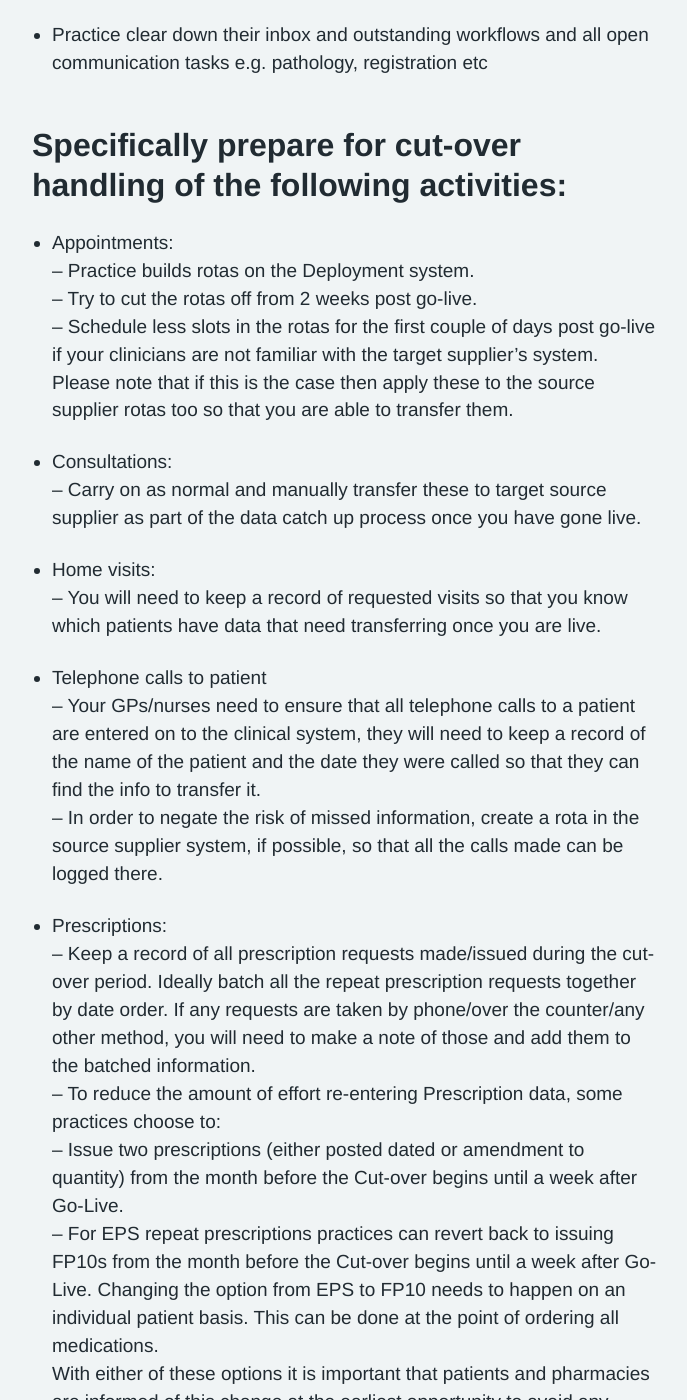
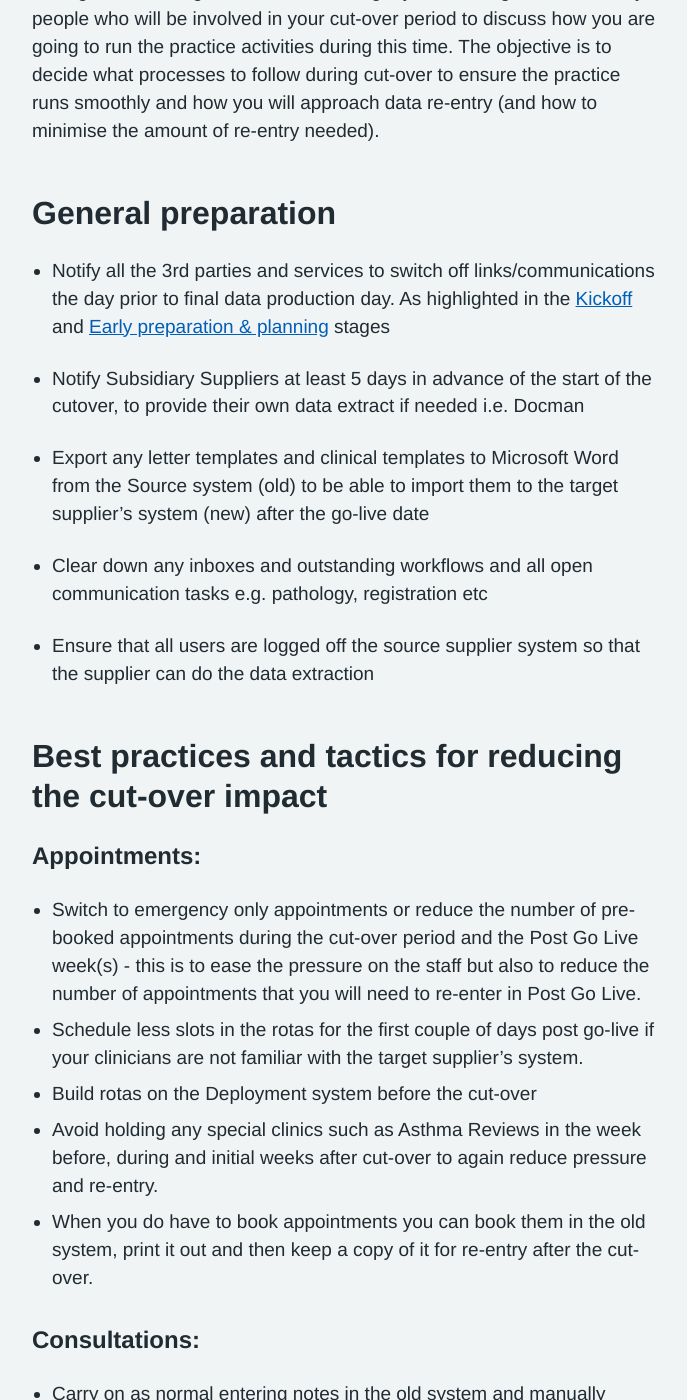
Before and after one commit to nhsconnect/prm-practice-migration, a Jekyll site: the page built from guide/05-planning-for-cut-over.md, in a window 1280 px wide and 1400 px high, scrolled down 1376 px. Shown: the whole window, without its empty margins (128-815 px from the left). Built offline with Jekyll 4.4.1, drawn with Linux system fonts in a browser that asks for light colours; some web fonts are replaced; some of the changed text lies outside the part shown.

Commit message:
[PT] Update Planing for Cutover content after review

```diff
--- a/guide/05-planning-for-cut-over.md
+++ b/guide/05-planning-for-cut-over.md
@@ -2,75 +2,135 @@
 layout: page_with_sidebar
 permalink: /guide/planning-for-cut-over
 title: Planning for cut-over
-subtitle: Preparation for the time between the ‘Technical go live’ (the point at which the Target Supplier System is ready to be used) and the ‘Business/Practice switchover' (the point at which the Practice starts to use the new system as the primary system).
+subtitle: Preparation and activities to reduce the impact of the cut-over & data re-entry
 nextpage: /guide/cutover-and-go-live
 previouspage: /guide/initial-data-production
 breadcrumbparent: /guide
 ---
 
-## What is it and purpose
+## What is the cut-over?
 
-During the cut-over period, any activity that takes place at your practice will not automatically transfer to your target supplier’s system. Hence, it is important to plan for it ahead of time, usually a few weeks prior to your cut-over date.
+The cut-over is the transition from the old to the new system. The cut-over begins when…
 
-During this stage, the practice gathers all the key people who will be involved in your cut-over period to discuss how you are going to run the practice activities during this time. The objective is to decide what processes to follow during cut-over and the approach to data re-entry.
+* The new system is ready to be used (although it may not contain the data) and...
+* Data entered into the old system will no longer be carried across into the new system (note: Practices may still enter data but it will not be migrated).
+
+The cut-over ends when…
+
+* The data has been imported into the new system and tested
+* The Practice starts to use the new system as the primary system
+
+During the cutover, the key activities are…
+
+* Source Supplier will export the data and provide it to the Target Supplier.
+* The Target supplier will import the data into the new system
+* The Practice will test and sign off the data
+* The Practice will record any new data for manual re-entry after Go Live and when the cutover ends
+
+*During Cutover, any data that is entered into the old system will not automatically transfer to your target supplier’s system*. Hence, it is important to plan for it ahead of time, usually a few weeks prior to your cut-over date.
+
+
+## Planning for the cut-over
+
+During the ‘Planning for the cut-over’ stage, you should gather all the key people who will be involved in your cut-over period to discuss how you are going to run the practice activities during this time. The objective is to decide what processes to follow during cut-over to ensure the practice runs smoothly and how you will approach data re-entry (and how to minimise the amount of re-entry needed).
+
+
+## General preparation
+
+* Notify all the 3rd parties and services to switch off links/communications the day prior to final data production day. As highlighted in the [Kickoff](/prm-practice-migration/guide/kickoff#notification-of-3rd-parties-and-links) and [Early preparation & planning](/prm-practice-migration/guide/early-prep-and-planning#notification-of-3rd-parties-and-links) stages
+
+* Notify Subsidiary Suppliers at least 5 days in advance of the start of the cutover, to provide their own data extract if needed i.e. Docman
+
+* Export any letter templates and clinical templates to Microsoft Word from the Source system (old) to be able to import them to the target supplier’s system (new) after the go-live date
+
+* Clear down any inboxes and outstanding workflows and all open communication tasks e.g. pathology, registration etc
+
+* Ensure that all users are logged off the source supplier system so that the supplier can do the data extraction
+
+
 
 ## Best practices and tactics for reducing the cut-over impact
 
-* Practice collates a list of all the 3rd parties and services to switch off links/communications the day prior to final data production day.
+### Appointments:
 
-* Practice notifies Subsidiary Suppliers 5 days in advance of data extract target date, to provide their own data extract if needed i.e. Docman (Note: referenced as 3rd party supplier in data migration standard and ancillary doc).
-
-* Practice exports the letter templates and clinical templates to Microsoft Word from the Source system to be able to import them to the target supplier’s system after the go-live date
-
-* Practice Manager ensures that all users are logged off the source supplier system so that the supplier can do the data extraction
-
-* Practice clear down their inbox and outstanding workflows and all open communication tasks e.g. pathology, registration etc
+* Switch to emergency only appointments or reduce the number of pre-booked appointments during the cut-over period and the Post Go Live week(s) - this is to ease the pressure on the staff but also to reduce the number of appointments that you will need to re-enter in Post Go Live.
+* Schedule less slots in the rotas for the first couple of days post go-live if your clinicians are not familiar with the target supplier’s system.
+* Build rotas on the Deployment system before the cut-over
+* Avoid holding any special clinics such as Asthma Reviews in the week before, during and initial weeks after cut-over to again reduce pressure and re-entry.
+* When you do have to book appointments you can book them in the old system, print it out and then keep a copy of it for re-entry after the cut-over.
 
 
-## Specifically prepare for cut-over handling of the following activities:
+### Consultations:
 
-* Appointments:
-  -- Practice builds rotas on the Deployment system.
-  -- Try to cut the rotas off from 2 weeks post go-live.
-  -- Schedule less slots in the rotas for the first couple of days post go-live if your clinicians are not familiar with the target supplier’s system. Please note that if this is the case then apply these to the source supplier rotas too so that you are able to transfer them.
-
-* Consultations:
-  -- Carry on as normal and manually transfer these to target source supplier as part of the data catch up process once you have gone live.
-
-* Home visits:
-  -- You will need to keep a record of requested visits so that you know which patients have data that need transferring once you are live.
-
-* Telephone calls to patient
-  -- Your GPs/nurses need to ensure that all telephone calls to a patient are entered on to the clinical system, they will need to keep a record of the name of the patient and the date they were called so that they can find the info to transfer it.
-  -- In order to negate the risk of missed information, create a rota in the source supplier system, if possible, so that all the calls made can be logged there.
-
-* Prescriptions:
-  -- Keep a record of all prescription requests made/issued during the cut-over period. Ideally batch all the repeat prescription requests together by date order. If any requests are taken by phone/over the counter/any other method, you will need to make a note of those and add them to the batched information.
-  -- To reduce the amount of effort re-entering Prescription data, some practices choose to:
-    -- Issue two prescriptions (either posted dated or amendment to quantity) from the month before the Cut-over begins until a week after Go-Live.
-    -- For EPS repeat prescriptions practices can revert back to issuing FP10s from the month before the Cut-over begins until a week after Go-Live. Changing the option from EPS to FP10 needs to happen on an individual patient basis. This can be done at the point of ordering all medications.
-  With either of these options it is important that patients and pharmacies are informed of this change at the earliest opportunity to avoid any confusion.
+* Carry on as normal entering notes in the old system and manually transfer these to target source supplier as part of the data re-entry process once you have gone live.
 
 
-* Referrals:
-  -- Print an extra copy of any referrals done during cut-over period. These can then be scanned into the target supplier system when you are live.
+### Home visits:
 
-* Scanning:
-  -- Everything that comes in during the cut-over period will need to be scanned into the target system’s supplier once you are live. You need to make sure that you keep all the incoming letters together.
+Keep a record of requested visits so that you know which patients have data that need transferring once you are live.
 
-* Bowel screening:
-  -- Ask to stop sending messages from a couple of days before cut-over starts until after go-live.
 
-* 111 messages/Incoming clinical correspondence:
-  -- Leave all the messages received during the cut-over period in the generic mailbox as they can be picked up from there and dropped into the target system once you are live. You may want to print copies for your GPs to view.
+### Telephone calls to patients
 
-* Out Of Hours:
-  -- The OOH reports will continue to come into the source system during cut-over. You will need to keep a copy of each for scanning into the target system once live.
+* GPs/nurses need to ensure that all telephone calls to a patient are entered on to the new clinical system
 
-* Summarisation/routine data entry:
-  -- All of this will need to stop as the information will not be transferred to target supplier.
+
+* Ask them to keep a record of the name of the patient and the date they were called so that the records can be easily found during data re-entry
+
+
+* In order to negate the risk of missed information, create a rota in the source supplier system, if possible, so that all the calls made can be logged there.
+
+
+### Prescriptions:
+
+* Keep a record of all prescription requests made/issued during the cut-over period. Ideally batch all the repeat prescription requests together by date order. If any requests are taken by phone/over the counter/any other method, you will need to make a note of those and add them to the batched information.
+
+* To reduce the amount of effort re-entering Prescription data, some practices choose to:
+  -- Issue two prescriptions (either posted dated or amendment to quantity) from the month before the Cut-over begins until a week after Go-Live.
+  -- For EPS repeat prescriptions, practices can revert back to issuing FP10s from the month before the Cut-over begins until a week after Go-Live. Changing the option from EPS to FP10 needs to happen on an individual patient basis. This can be done at the point of ordering all medications.
+* With either of these options it is important that patients and pharmacies are informed of this change at the earliest opportunity to avoid any confusion.
+
+
+### Links:
+
+* Cut off dates for reg and path links will be sent to you via e-mail. The backlog of pathology results will be sent electronically once you are live.
+
+
+### Referrals:
+
+* Print an extra copy of any referrals done during cut-over period. These can then be scanned into the target supplier system when you are live.
+
+
+### Scanning:
+
+* Everything that comes in during the cut-over period will need to be scanned into the target system’s supplier once you are live. You need to make sure that you keep all the incoming letters together.
+
+
+### Bowel screening:
+
+* Ask the service to stop sending messages from a couple of days before cut-over starts until after go-live.
+
+
+### 111 messages/Incoming clinical correspondence:
+
+* Leave all the messages received during the cut-over period in the generic mailbox as they can be picked up from there and dropped into the target system once you are live.
+* You may want to print copies for your GPs to view.
+
+
+### Out Of Hours:
+
+* The Out of hours reports will continue to come into the source system during cut-over.
+* You will need to keep a copy of each for scanning into the target system once live.
+
+
+### Summarisation/routine data entry:
+* All of this will need to stop as the information will not be transferred to target supplier.
+
+
+For any of the above, you may need to arrange for emergency/urgent activities to be done manually, for example, urgent test results can be posted and the lab notify the Practice by phone.
+
 
 ## Additional notes:
-* The source supplier system maintenance support will continue for 3 months post go-live and you will have access to it for this period.
+* The source supplier system (old) maintenance support will continue for 3 months post go-live and you will have access to the system/data it for this period.
 * Any patients (other than deceased) deducted before your final data production won't migrate.
-* Some practices draft in additional support/cover so that there is dedicated people/time for testing.
+* We strongly recommend that Practices draft in additional support/cover so that there is dedicated people/time for testing and re-entry.
```
